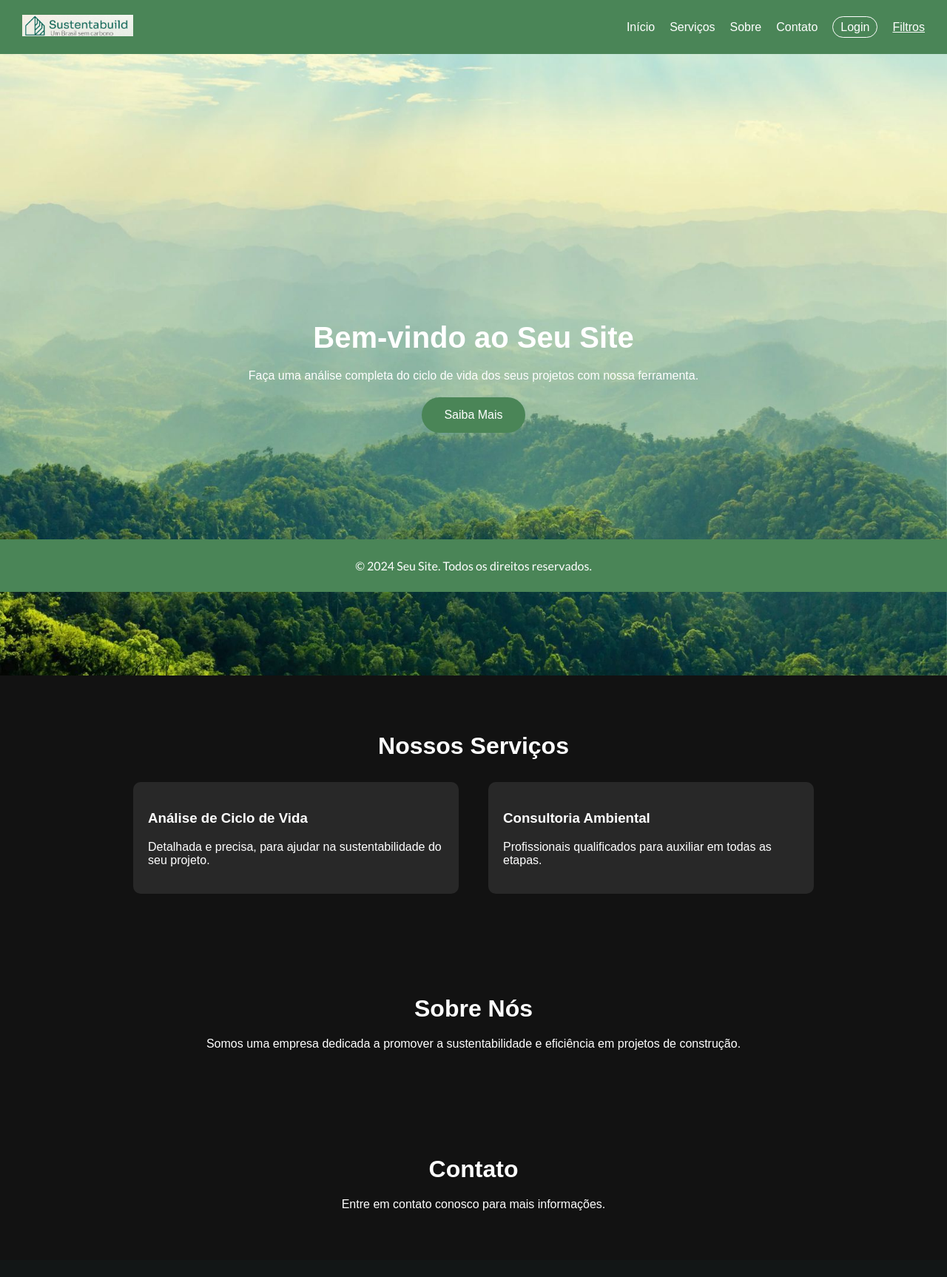
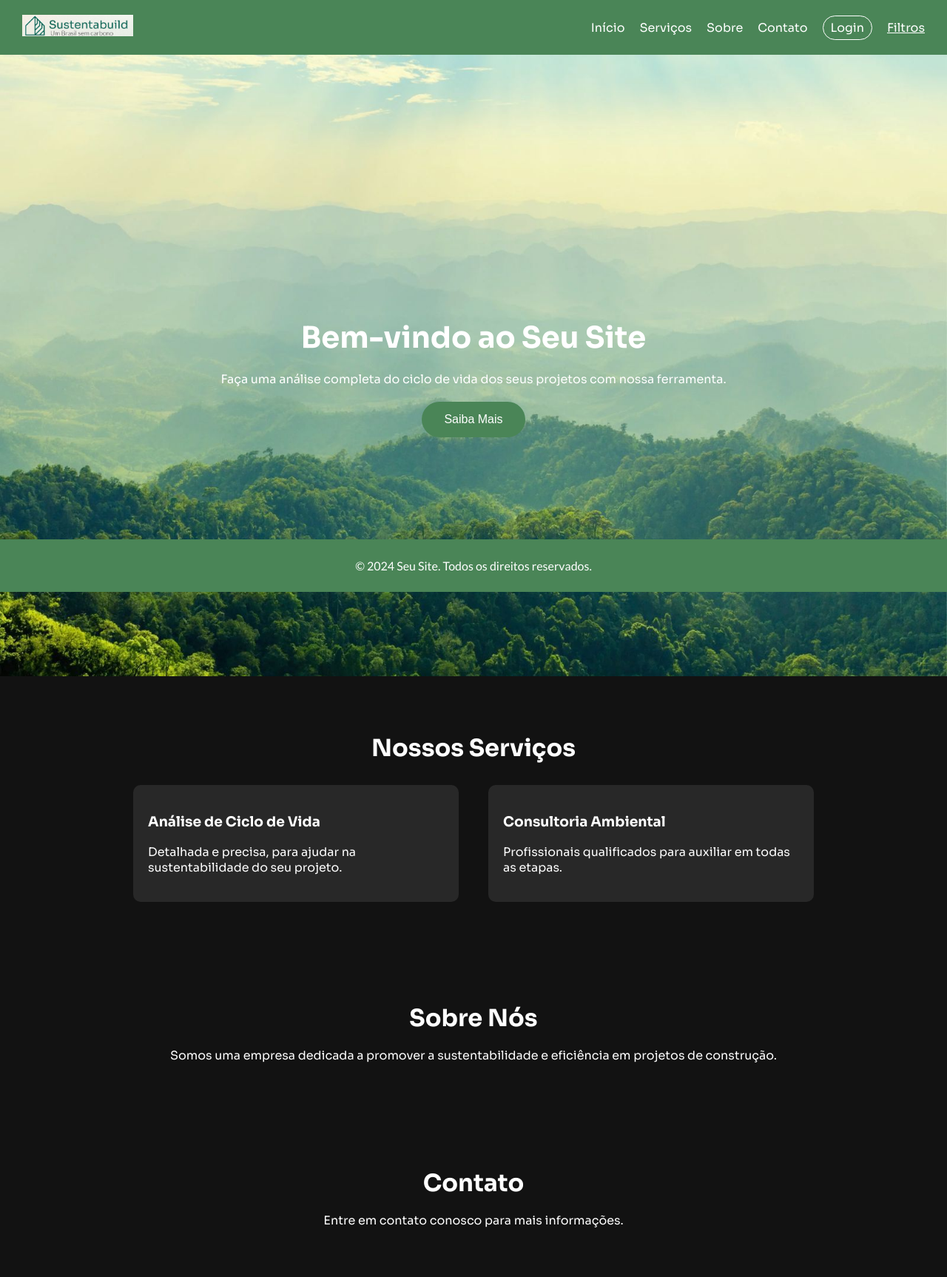
Before and after one commit to lr-guimaraes/Sustentabuild, a PHP site: page / in a window 1280 px wide. Shown: the whole page at 74% size. Before the commit the page ends 1636 px from the top, so only its background shows below. Run offline with PHP 8.4, Linux system fonts and the light colour scheme.

Commit message:
Update styles.css1

```diff
--- a/styles.css
+++ b/styles.css
@@ -971,16 +971,13 @@ footer {
 }
 
 
-body {
-    font-family: 'Sora', sans-serif;
-}
 
 footer {
     font-family: 'Lato', sans-serif;
 }
 /* styles.css */
 body {
-    font-family: 'Arial', sans-serif;
+    font-family: 'Sora', sans-serif;
     margin: 0;
     padding: 0;
     box-sizing: border-box;
```
